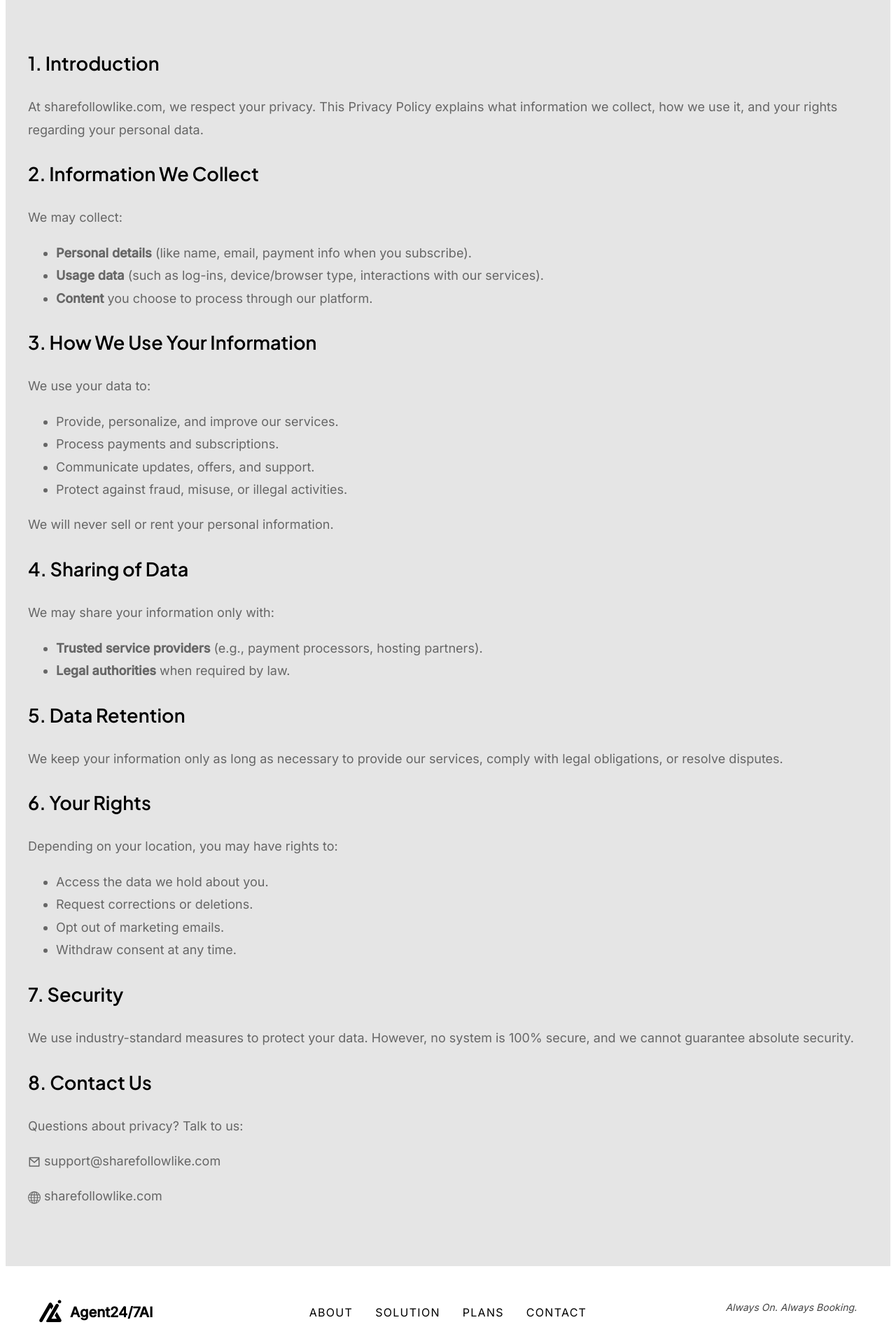
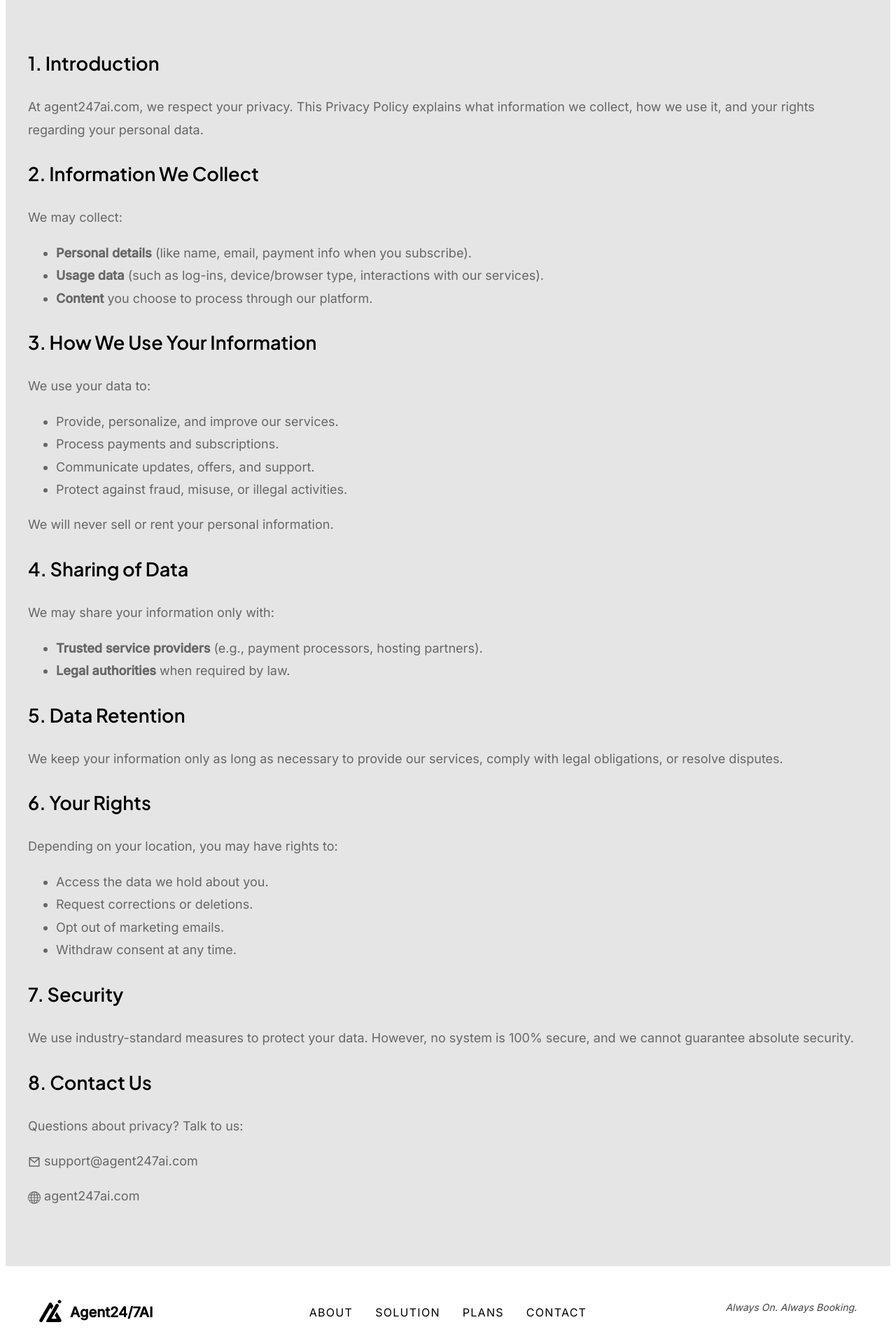
Before and after one commit to prateekrastogi/agent247ai, a Next.js app: page /privacy in a window 1280 px wide. Shown: the part 385-2302 px from the top of the page at 70% size. Built offline with nearby package versions, Linux system fonts and the light colour scheme.

Commit message:
fix: update company domain to agent247ai.com in privacy policy content and correct paragraph formatting.

```diff
--- a/src/app/privacy/components/content/content.tsx
+++ b/src/app/privacy/components/content/content.tsx
@@ -11,7 +11,7 @@ const Content = () => {
           <div className={styles.text}>
             <h2 className={styles.titleColor}>1. Introduction</h2>
             <p>
-             At sharefollowlike.com, we respect your privacy. This Privacy Policy explains what information we collect, how we use it, and your rights regarding your personal data.
+              At agent247ai.com, we respect your privacy. This Privacy Policy explains what information we collect, how we use it, and your rights regarding your personal data.
             </p>
 
             <h2 className={styles.titleColor}>2. Information We Collect</h2>
@@ -71,10 +71,10 @@ const Content = () => {
               Questions about privacy? Talk to us:
             </p>
             <p>
-              <a href="mailto:support@sharefollowlike.com" className={styles.linkStyle}><RiMailLine style={{verticalAlign: 'middle' }} /> support@sharefollowlike.com</a>
+              <a href="mailto:support@agent247ai.com" className={styles.linkStyle}><RiMailLine style={{ verticalAlign: 'middle' }} /> support@agent247ai.com</a>
             </p>
             <p>
-            <a href="https://sharefollowlike.com/about#contact" className={styles.linkStyle}><BsGlobe style={{ verticalAlign: 'middle' }} /> sharefollowlike.com</a>
+              <a href="https://www.agent247ai.com/about#contact" className={styles.linkStyle}><BsGlobe style={{ verticalAlign: 'middle' }} /> agent247ai.com</a>
             </p>
           </div>
         </div>
```
Lines whose indentation alone changed are shown as unchanged.
